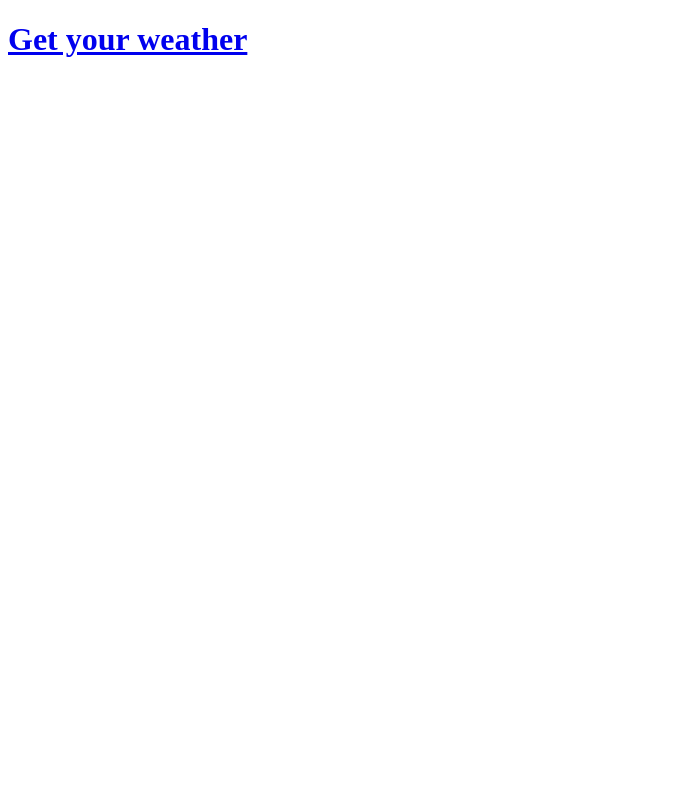
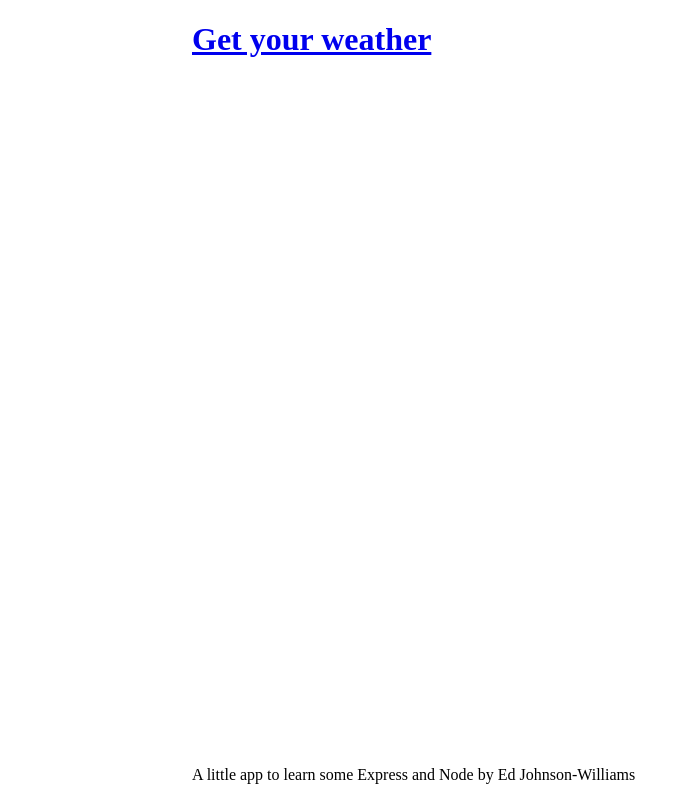
Before and after one commit to edjw/get-your-weather, a website: page views/layout.html in a window 1280 px wide. Shown: the whole page, without its empty margins (0-690 px from the left). Drawn offline with nearby package versions, Linux system fonts and the light colour scheme; files that its build step writes are made by us from their sources.

Commit message:
adding styles

```diff
--- a/app.js
+++ b/app.js
@@ -6,6 +6,8 @@ nunjucks.configure("views", {
   autoescape: true,
   express: app,
 });
+
+app.use(express.static("static"));
 
 // Routes
 app.get("/", require("./routes/index.js"));
--- /dev/null
+++ b/static/css/styles.css
@@ -0,0 +1,23 @@
+body {
+  height: 100vh;
+  display: grid;
+  grid-template-columns: 100%;
+  grid-template-rows: auto 1fr auto;
+  grid-template-areas: "header" "main" "footer";
+  max-width: 56rem;
+  margin: 0 auto;
+  padding: 0 2rem;
+}
+
+header {
+  grid-area: header;
+}
+
+main {
+  grid-area: main;
+  padding: 15px 5px 10px 5px;
+}
+
+footer {
+  grid-area: footer;
+}
--- a/views/layout.html
+++ b/views/layout.html
@@ -7,12 +7,19 @@
     {% block head %}
     <title>Get your weather</title>
     {% endblock %}
+
+    <link rel="stylesheet" href="/css/styles.css">
 </head>
 
 <body>
-    <h1><a href="/">Get your weather</a></h1>
-
-    {% block body %}{% endblock %}
+    <header>
+        <h1><a href="/">Get your weather</a></h1>
+    </header>
+    <main>
+        {% block body %}{% endblock %}</main>
+    <footer>
+        <p>A little app to learn some Express and Node by Ed Johnson-Williams</p>
+    </footer>
 
 </body>
 
```
